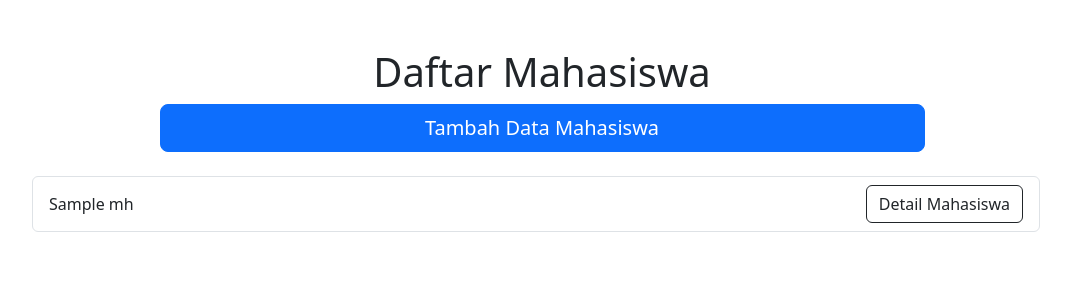
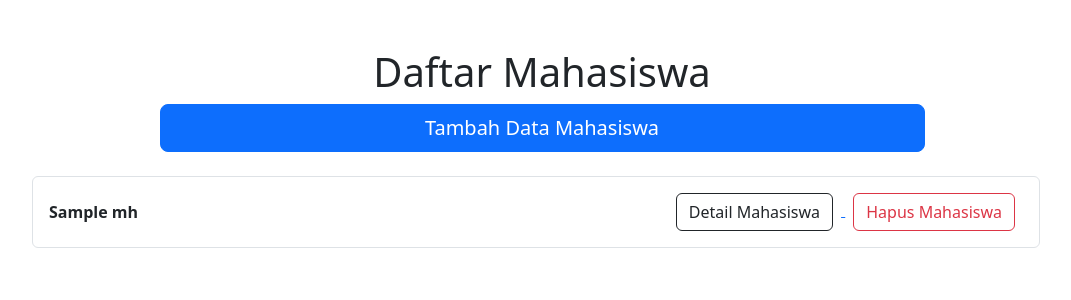
Before and after one commit to ukasyaaah/php-mvc, a PHP site: the page made by app/view/mahasiswa/index.php in a window 1280 px wide. Shown: the part 56-356 px from the top of the page, without its empty margins (98-1169 px from the left). Run offline with PHP 8.4, Linux system fonts and the light colour scheme; the template is opened without the code that fills it: most values are stand-ins (such as "Sample title", 1, 10 or a date in 2020); some libraries are stand-ins or nearby versions.

Commit message:
Hapus Data Mahasiswa

```diff
--- a/app/view/mahasiswa/index.php
+++ b/app/view/mahasiswa/index.php
@@ -15,9 +15,19 @@
 
         <ul class="list-group ">
             <?php foreach ($data['mhs'] as $mhs) : ?>
-                <li class="list-group-item d-flex justify-content-between align-items-center"><?= $mhs->nama ?>
-                    <a href="<?= BASEURL ?>/mahasiswa/detail/<?= $mhs->id ?>"> <button type="button" class="btn btn-outline-dark ">Detail Mahasiswa</button>
-                    </a>
+                <li class="list-group-item d-flex  justify-content-between align-items-center fw-semibold">
+
+                    <?= $mhs->nama ?>
+
+
+                    <div>
+                        <a href="<?= BASEURL ?>/mahasiswa/detail/<?= $mhs->id ?>">
+                            <button type="button" class="btn btn-outline-dark m-2">Detail Mahasiswa</button>
+                        </a>
+                        <a href="<?= BASEURL ?>/mahasiswa/hapus/<?= $mhs->id ?>">
+                            <button type="button" class="btn btn-outline-danger m-2">Hapus Mahasiswa</button>
+                        </a>
+                    </div>
                 </li>
             <?php endforeach ?>
         </ul>
@@ -46,7 +56,7 @@
                     </div>
                     <div class="mb-3">
                         <label for="jurusan" class="form-label">Jurusan Mahasiswa</label>
-                        <select class="form-select" name="jurusan" id="jurusan" aria-label="Default select example" >
+                        <select class="form-select" name="jurusan" id="jurusan" aria-label="Default select example">
                             <option value="Teknologi Rekayasa Perangkat Lunak">Teknologi Rekayasa Perangkat Lunak</option>
                             <option value="Teknologi Rekayasa Multimedia Grafis">Teknologi Rekayasa Multimedia Grafis</option>
                             <option value="Teknologi Rekayasa Komputer Jaringan">Teknologi Rekayasa Komputer Jaringan</option>
```
Also changed, not shown: app/controllers/Mahasiswa.php (+15 -0 lines), app/models/Mahasiswa_model.php (+9 -0 lines).
